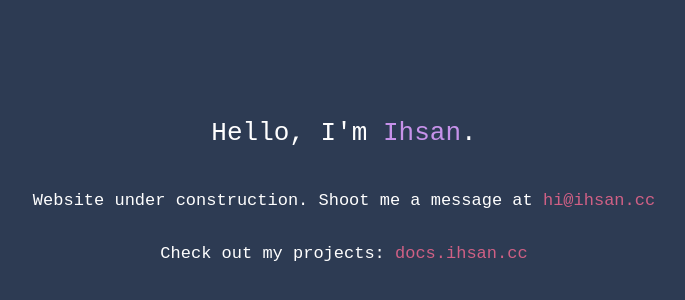
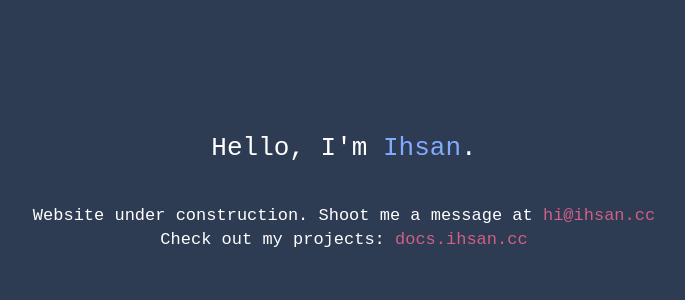
Before and after one commit to ihsan-sa/website, a React (Create React App) app: page / in a window 1280 px wide. Shown: the part 214-514 px from the top of the page, without its empty margins (296-981 px from the left). Built offline with nearby package versions, Linux system fonts and the light colour scheme.

Commit message:
changed colour

```diff
--- a/src/App.js
+++ b/src/App.js
@@ -5,13 +5,12 @@ function App() {
     <div className="App">
       <header className="App-header">
         <p>
-          Hello, I'm <span style={{ color: '#c792ea' }}>Ihsan</span>.
+          Hello, I'm <span style={{ color: '#82aaff' }}>Ihsan</span>.
         </p>
         <p style={{fontSize: '17px'}}>
           Website under construction.
           Shoot me a message at <a href="mailto:hi@ihsan.cc" style={{color: '#d06085', textDecoration: 'none' }}>hi@ihsan.cc</a>
-        </p>
-        <p style={{fontSize: '17px'}}>
+          <div style={{ height: '5px' }} />
           Check out my projects: <a href="https://docs.ihsan.cc" style={{color: '#d06085', textDecoration: 'none' }}>docs.ihsan.cc</a>
         </p>
       </header>
```
